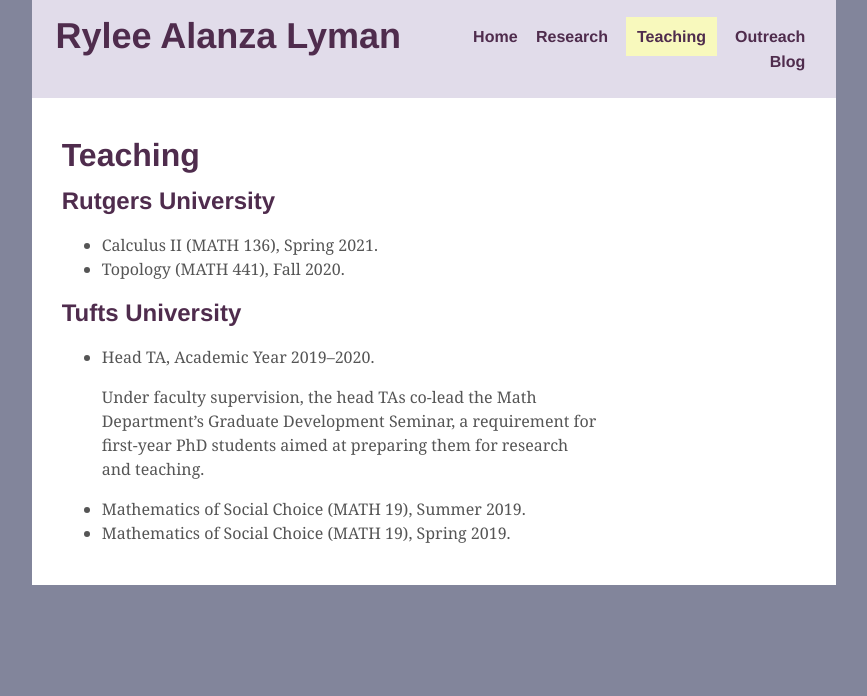
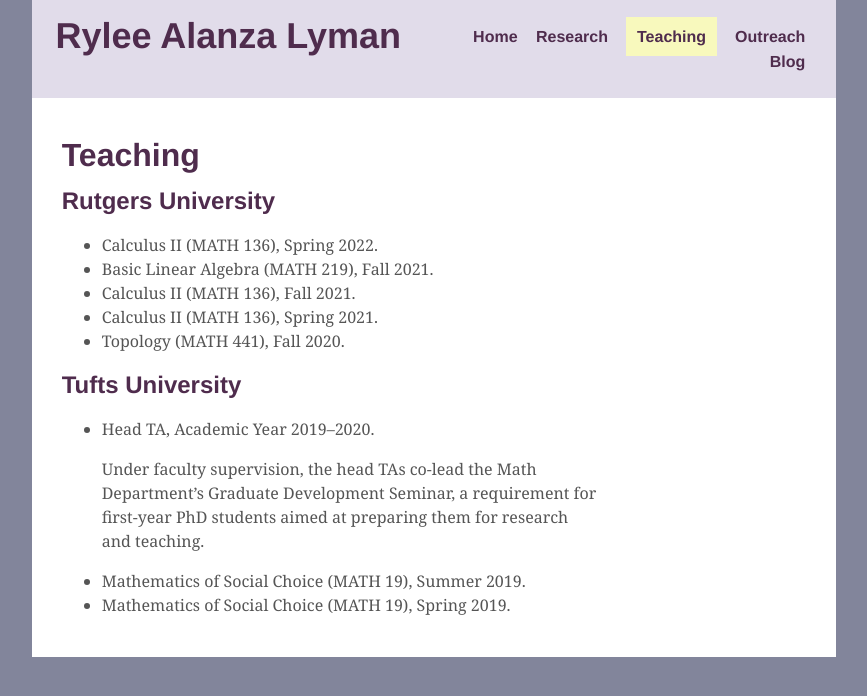
Before and after one commit to ryleelyman/Site, a Jekyll site: the page built from teaching.md, in a window 1280 px wide. Shown: the top 696 px of the page, without its empty margins (206-1073 px from the left). Built offline with Jekyll 4.4.1, drawn with Linux system fonts in a browser that asks for light colours; our own code applies the rules of GitHub Pages for plain Markdown files.

Commit message:
update Teaching page

```diff
--- a/teaching.md
+++ b/teaching.md
@@ -5,6 +5,9 @@
 # Teaching
 
 ## Rutgers University
+- Calculus II (MATH 136), Spring 2022.
+- Basic Linear Algebra (MATH 219), Fall 2021.
+- Calculus II (MATH 136), Fall 2021.
 - Calculus II (MATH 136), Spring 2021.
 - Topology (MATH 441), Fall 2020.
 
```
